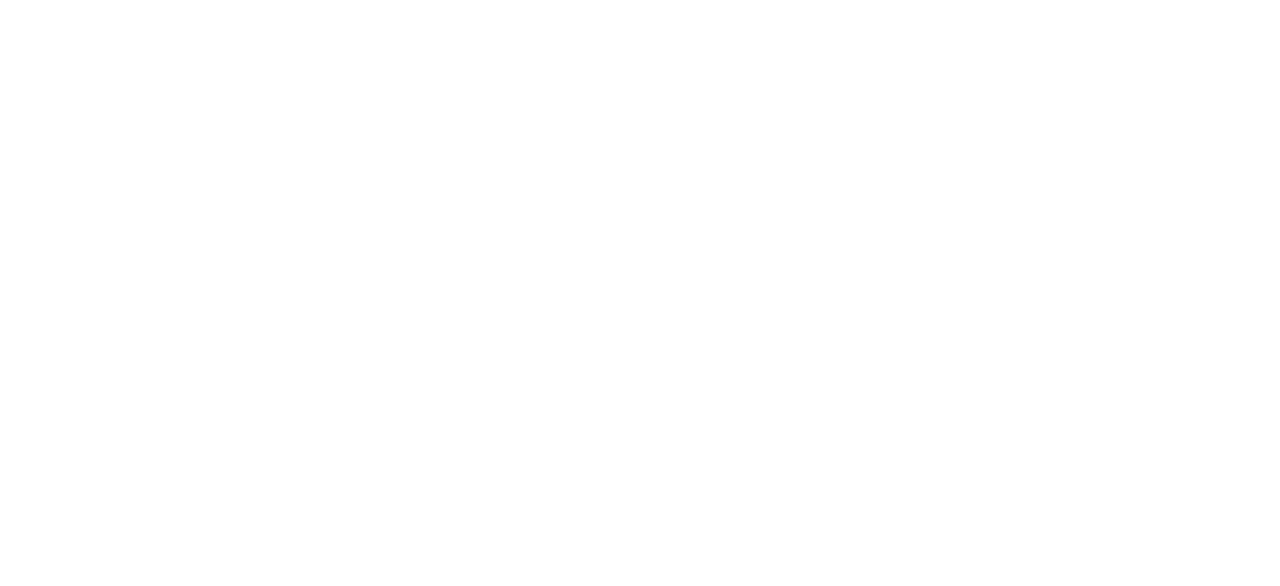
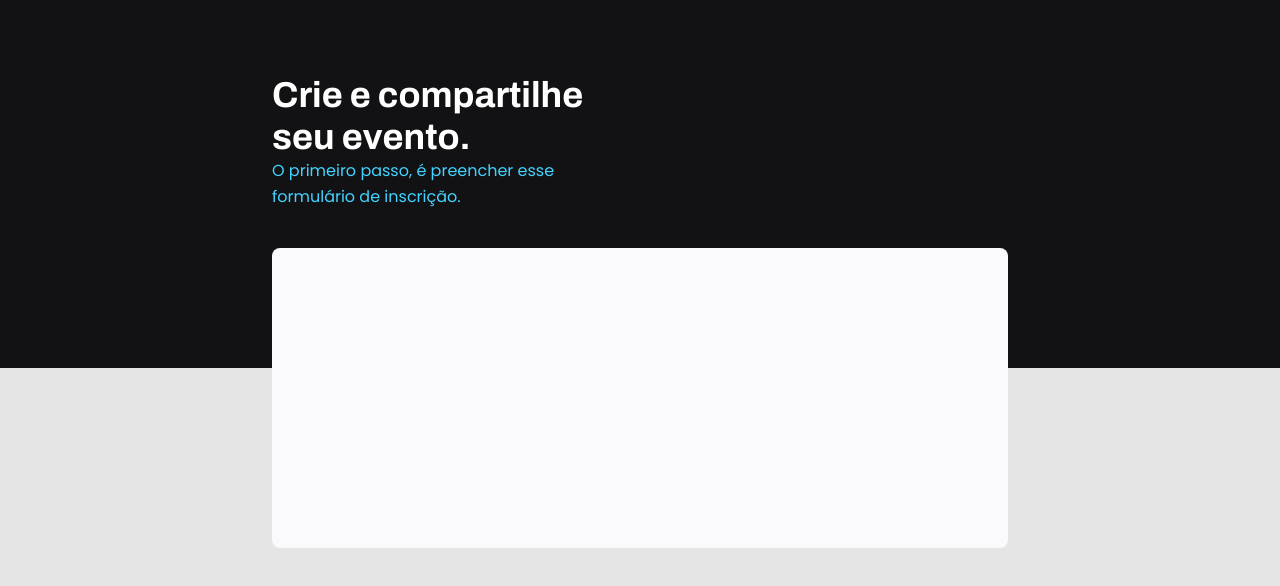
Before and after one commit to leonamsalomao/Proj_03_Explorer_Formulario, a plain HTML site: page index.html in a window 1280 px wide. Drawn offline with Linux system fonts and the light colour scheme.

Commit message:
Começando o CSS

```diff
--- a/index.html
+++ b/index.html
@@ -1,10 +1,19 @@
 <!DOCTYPE html>
 <html lang="pt-br">
   <head>
+    <link rel="preconnect" href="https://fonts.googleapis.com" />
+    <link rel="preconnect" href="https://fonts.gstatic.com" crossorigin />
+
     <meta charset="UTF-8" />
     <meta name="viewport" content="width=], initial-scale=1.0" />
 
     <link rel="stylesheet" href="style.css" />
+
+    <link
+      href="https://fonts.googleapis.com/css2?family=Archivo:wght@600;700&family=Poppins&display=swap"
+      rel="stylesheet"
+    />
+
     <link
       rel="shortcut icon"
       href="https://cdn-icons-png.flaticon.com/512/3447/3447560.png"
@@ -12,5 +21,13 @@
     />
     <title>Formulário</title>
   </head>
-  <body></body>
+  <body>
+    <div class="page">
+      <header>
+        <h1>Crie e compartilhe seu evento.</h1>
+        <p>O primeiro passo, é preencher esse formulário de inscrição.</p>
+      </header>
+      <form action=""></form>
+    </div>
+  </body>
 </html>
--- a/style.css
+++ b/style.css
@@ -0,0 +1,55 @@
+*{
+  margin: 0;
+  padding: 0;
+}
+
+body{
+  font-family: 'Poppins', sans-serif;
+
+  background: #E5E5E5;
+}
+
+body::before{
+  content: '';
+  width: 100%;
+  height: 368px;
+
+  position: absolute;
+  top: 0;
+  left: 0;
+  z-index: -10;
+  background: #121214;
+}
+
+.page {
+  width: 736px;
+  margin: 0 auto;
+}
+
+header{
+  width: 319px;
+
+  margin-top: 74px;
+}
+
+header h1{
+  font-family: 'Archivo', sans-serif;
+  font-weight: 700;
+  font-size: 36px;
+  line-height: 42px;
+  color: #FFFFFF;
+}
+
+header p{
+  font-size: 16px;
+  line-height: 26px;
+  color: #42D3FF;
+}
+
+form{
+  margin-top: 38px;
+  background: #FAFAFC;
+
+  border-radius: 8px;
+  min-height: 300px;
+}
```
